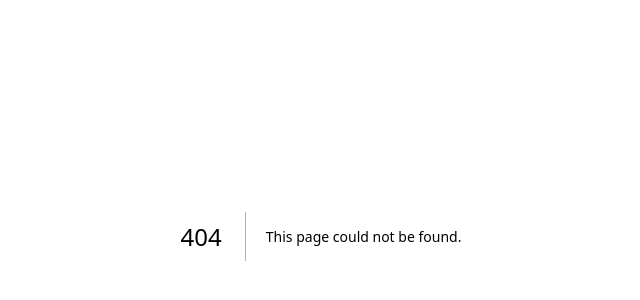
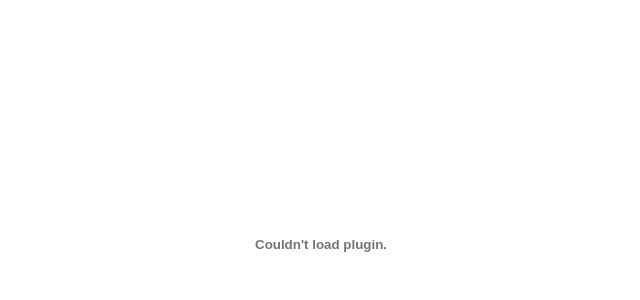
Before and after one commit to Cambara/test-portfolio, a Next.js app: page /test-portfolio/portfolio in a window 1280 px wide. Before the commit this address had no page. Shown: the part 164-464 px from the top of the page, without its empty margins (319-959 px from the left). Built offline with nearby package versions, Linux system fonts and the light colour scheme.

Commit message:
implement the pdf component

```diff
--- a/src/app/components/Portfolio.tsx
+++ b/src/app/components/PDFComponent.tsx
@@ -3,9 +3,12 @@
 import { useEffect, useState } from "react";
 import { isSafari } from "react-device-detect";
 
-const pdfUrl = `/test-portfolio/assets/PORTFOLIO24_ANA_MORAES_ROCHA.pdf`;
+interface Props {
+  pdfUrl: string;
+}
+
 const second = 1000;
-const PdfObject = () => {
+const PdfObject = ({pdfUrl}:Props) => {
 
   if (isSafari) {
     setTimeout(() => window.location.href = pdfUrl, 2*second);
@@ -15,11 +18,11 @@ const PdfObject = () => {
   return <object data={pdfUrl} style={{width:'100%', height:'100vh'}}></object>
 }
 
-export const Portfolio = () => {
+export const PDFComponent = (props:Props) => {
   const [domLoaded, setDomLoaded] = useState(false);
 
   useEffect(() => {
     setDomLoaded(true);
   }, []);
-  return (<>{ domLoaded && (<PdfObject />)}</>);
+  return (<>{ domLoaded && (<PdfObject pdfUrl={props.pdfUrl} />)}</>);
 };
--- /dev/null
+++ b/src/app/portfolio/page.tsx
@@ -0,0 +1,5 @@
+import { PDFComponent } from "../components/PDFComponent";
+
+export default function Portfolio() {
+  return (<PDFComponent pdfUrl="/test-portfolio/assets/PORTFOLIO24_ANA_MORAES_ROCHA.pdf" />);
+}
```
Also changed, not shown: src/app/page.tsx (+2 -6 lines).
